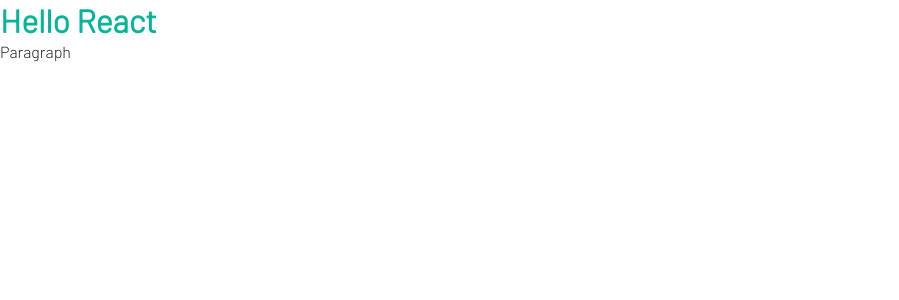
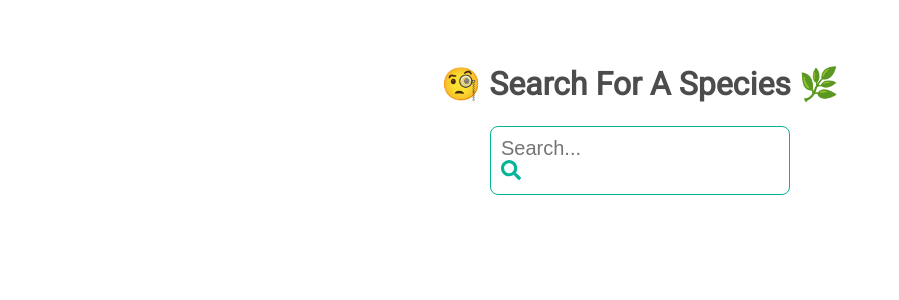
Before and after one commit to wandanli/plantwiki, a React (Create React App) app: page / in a window 1280 px wide. Shown: the top 300 px of the page, without its empty margins (0-899 px from the left). Built offline with nearby package versions, Linux system fonts and the light colour scheme.

Commit message:
did search-bar

```diff
--- a/package.json
+++ b/package.json
@@ -8,6 +8,7 @@
     "@testing-library/user-event": "^12.8.3",
     "react": "^17.0.1",
     "react-dom": "^17.0.1",
+    "react-icons": "^4.2.0",
     "react-scripts": "4.0.3",
     "styled-components": "^5.2.1",
     "web-vitals": "^1.1.1"
--- a/public/index.html
+++ b/public/index.html
@@ -26,7 +26,7 @@
     -->
     <link rel="preconnect" href="https://fonts.gstatic.com" />
     <link
-      href="https://fonts.googleapis.com/css2?family=Barlow:wght@300&family=Righteous&display=swap"
+      href="https://fonts.googleapis.com/css2?family=Barlow&family=Heebo&display=swap"
       rel="stylesheet"
     />
     <title>React App</title>
--- a/src/App.js
+++ b/src/App.js
@@ -1,18 +1,13 @@
 import React from "react";
-import styled from "styled-components";
+import SearchPage from "./components/search-page/SearchPage";
 import GlobalStyle from "./theme/globalStyle";
 import Theme from "./theme/theme";
-
-const Heading = styled.h1`
-  color: ${(props) => props.theme.color.primary};
-`;
 
 function App() {
   return (
     <Theme>
       <GlobalStyle />
-      <Heading>Hello React</Heading>
-      <div>Paragraph</div>
+      <SearchPage />
     </Theme>
   );
 }
--- /dev/null
+++ b/src/components/search-page/SearchBar.js
@@ -0,0 +1,48 @@
+import React from "react";
+import styled from "styled-components";
+import { Wrapper } from "../../theme/globalStyle";
+import { IconContext } from "react-icons";
+import { FaSearch } from "react-icons/fa";
+
+const SearchBarWrapper = styled(Wrapper)`
+  width: 90%;
+  max-width: 300px;
+  margin: 0 auto;
+  padding: 10px;
+  border: 1px solid ${(props) => props.theme.color.primary};
+  border-radius: 8px;
+`;
+
+const Input = styled.input`
+  font-size: ${(props) => props.theme.fontSize.xLarge};
+  color: ${(props) => props.theme.color.primary};
+  :focus {
+    outline: none;
+  }
+`;
+
+const SearchBar = () => {
+  return (
+    <SearchBarWrapper flexJC="space-between">
+      <Input placeholder="Search..."></Input>
+      <IconContext.Provider
+        value={
+          {
+            color: "#06B49A", //how to use theme.color here?
+            size: "2rem",
+          }
+          // (props) => ({
+          //   color: props.theme.color.primary,
+          //   size: "2rem",
+          // })
+        }
+      >
+        <div>
+          <FaSearch />
+        </div>
+      </IconContext.Provider>
+    </SearchBarWrapper>
+  );
+};
+
+export default SearchBar;
--- /dev/null
+++ b/src/components/search-page/SearchPage.js
@@ -0,0 +1,19 @@
+import React from "react";
+import { Container, Heading, Wrapper, Emoji } from "../../theme/globalStyle";
+import SearchBar from "./SearchBar";
+
+const SearchPage = () => {
+  return (
+    <Container>
+      <Wrapper margin="40px 0 20px 0">
+        <Heading h1>
+          <Emoji ariaLabel="seek"> 🧐 </Emoji> Search for a species{" "}
+          <Emoji ariaLabel="leaf"> 🌿 </Emoji>
+        </Heading>
+      </Wrapper>
+      <SearchBar />
+    </Container>
+  );
+};
+
+export default SearchPage;
--- a/src/theme/globalStyle.js
+++ b/src/theme/globalStyle.js
@@ -1,7 +1,6 @@
-import { createGlobalStyle } from "styled-components";
+import styled, { css, createGlobalStyle } from "styled-components";
 
 const GlobalStyle = createGlobalStyle`
-
 html {
     font-size: 62.5%; /* 16px * 62.5% = 10px -> 1rem = 10px */
 }
@@ -24,4 +23,64 @@ body {
 }
 `;
 
+export const Container = styled.div`
+  width: 100%;
+  max-width: calc(1110px + 24px + 24px);
+  min-width: 280px;
+  margin: 0 auto;
+  padding-top: ${(props) => props.paddingT || "24px"};
+  padding-bottom: ${(props) => props.paddingB || "24px"};
+  padding-right: ${(props) => props.paddingR || "24px"};
+  padding-left: ${(props) => props.paddingL || "24px"};
+`;
+
+export const Wrapper = styled.div`
+  display: flex;
+  flex-wrap: ${(props) => props.flexWrap || "wrap"};
+  justify-content: ${(props) => props.flexJC || "center"};
+  align-items: ${(props) => props.flexAI || "center"};
+  margin: ${(props) => props.margin || ""};
+`;
+
+export const Heading = styled.h1`
+  text-transform: capitalize;
+  font-family: ${(props) => props.theme.fontFamily.heading};
+  font-weight: bolder;
+  ${(props) =>
+    props.h1 &&
+    css`
+      font-size: 3.2rem;
+    `};
+  ${(props) =>
+    props.h2 &&
+    css`
+      font-size: 2.4rem;
+    `};
+  ${(props) =>
+    props.h3 &&
+    css`
+      font-size: 2.08rem;
+    `};
+  ${(props) =>
+    props.h4 &&
+    css`
+      font-size: 1.6rem;
+    `};
+  ${(props) =>
+    props.h5 &&
+    css`
+      font-size: 1.28rem;
+    `};
+  ${(props) =>
+    props.h6 &&
+    css`
+      font-size: 1.12rem;
+    `};
+`;
+
+export const Emoji = styled.span.attrs((props) => ({
+  role: "img",
+  "aria-label": props.ariaLabel,
+}))``;
+
 export default GlobalStyle;
--- a/src/theme/theme.js
+++ b/src/theme/theme.js
@@ -6,17 +6,18 @@ const theme = {
     secondary: "#cc3053",
     greyLight: "#f5f5f5",
     greyDark: "#c2c2c2",
-    black: "#212121",
+    black: "#4c4c4c",
     white: "fff",
   },
   fontFamily: {
-    heading: "Righteous",
-    paragraph: "Barlow",
+    heading: "Heebo, sans-serif",
+    paragraph: "Barlow, sans-serif",
   },
   fontSize: {
     small: "1.4rem",
     medium: "1.6rem",
     large: "1.8rem",
+    xLarge: "2rem",
   },
   fontWeight: {
     normal: 400,
```
Also changed, not shown: src/components/search.js (deleted, +0 -7 lines), 1 other file (tests, documents, lock files or other folders).
